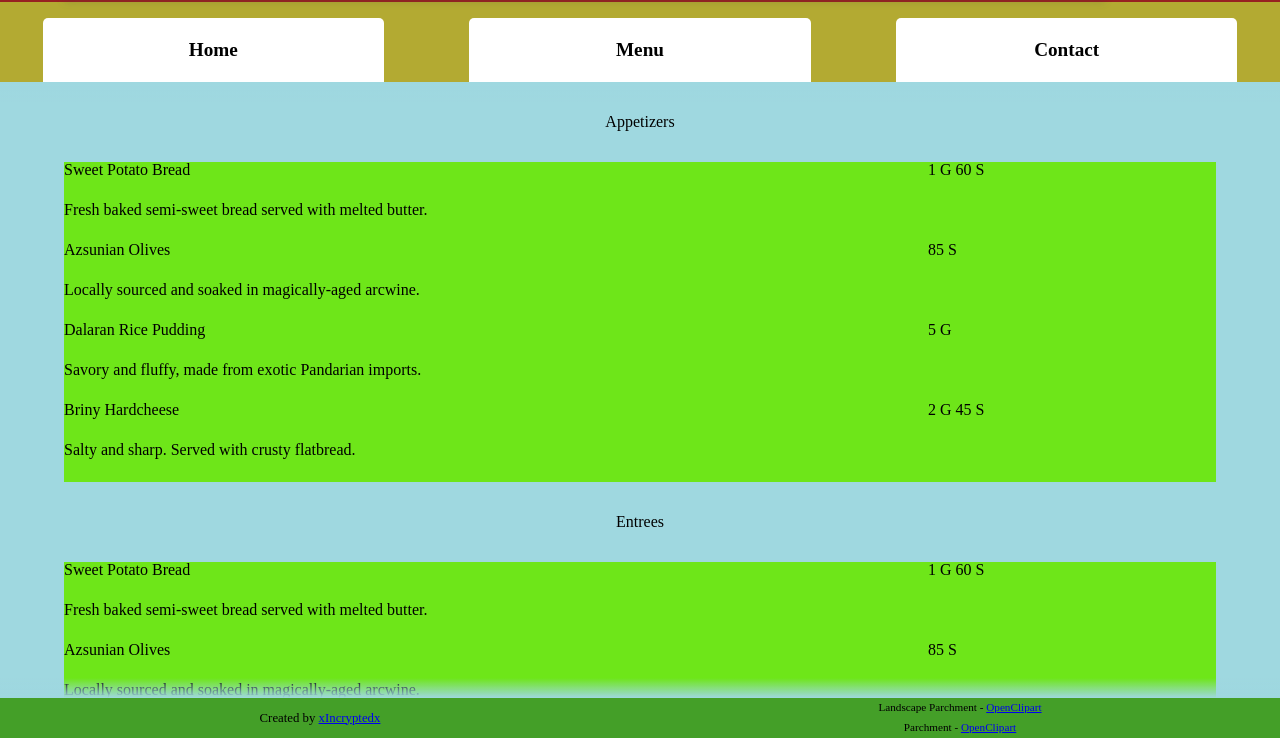
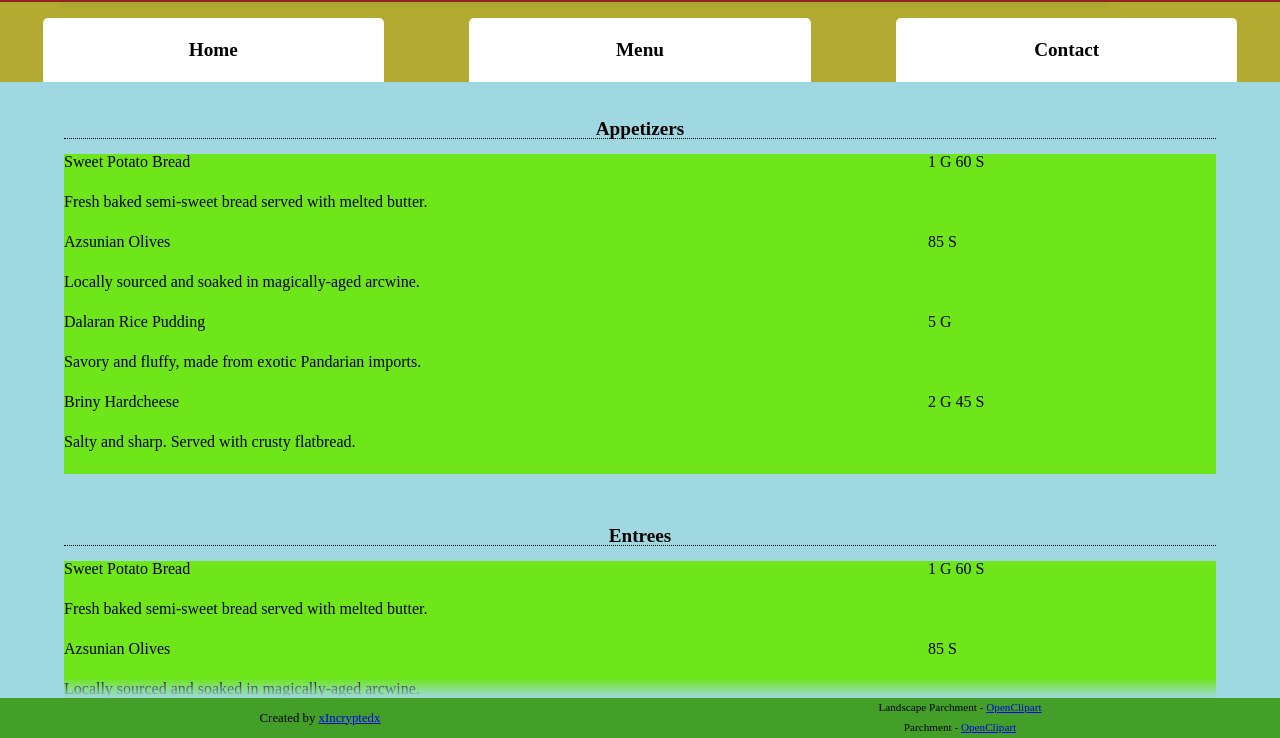
Before and after one commit to xincryptedx/restaurant-project, a website built with webpack: page index.html in a window 1280 px wide. Both pictures are taken after a click on the element "Menu". Shown: the part 62-800 px from the top of the page. Built offline with nearby package versions, Linux system fonts and the light colour scheme; files whose address does not match are found by name.

Commit message:
Style section and section title

```diff
--- a/src/style.css
+++ b/src/style.css
@@ -391,17 +391,23 @@ table {
     "beverages-wrapper"
     "desserts-title"
     "desserts-wrapper";
+  gap: 15px 0px;
   justify-items: center;
   overflow-y: scroll;
 }
 
 .content .menu .section {
   display: grid;
-  height: 10vh;
+  height: 7vh;
+  width: 90%;
+  border-bottom: 1px dotted black;
 }
 
 .content .menu .section .title {
-  align-self: center;
+  align-self: end;
+  justify-self: center;
+  font-size: 1.2rem;
+  font-weight: bold;
 }
 
 .content .menu .wrapper .entry {
```
